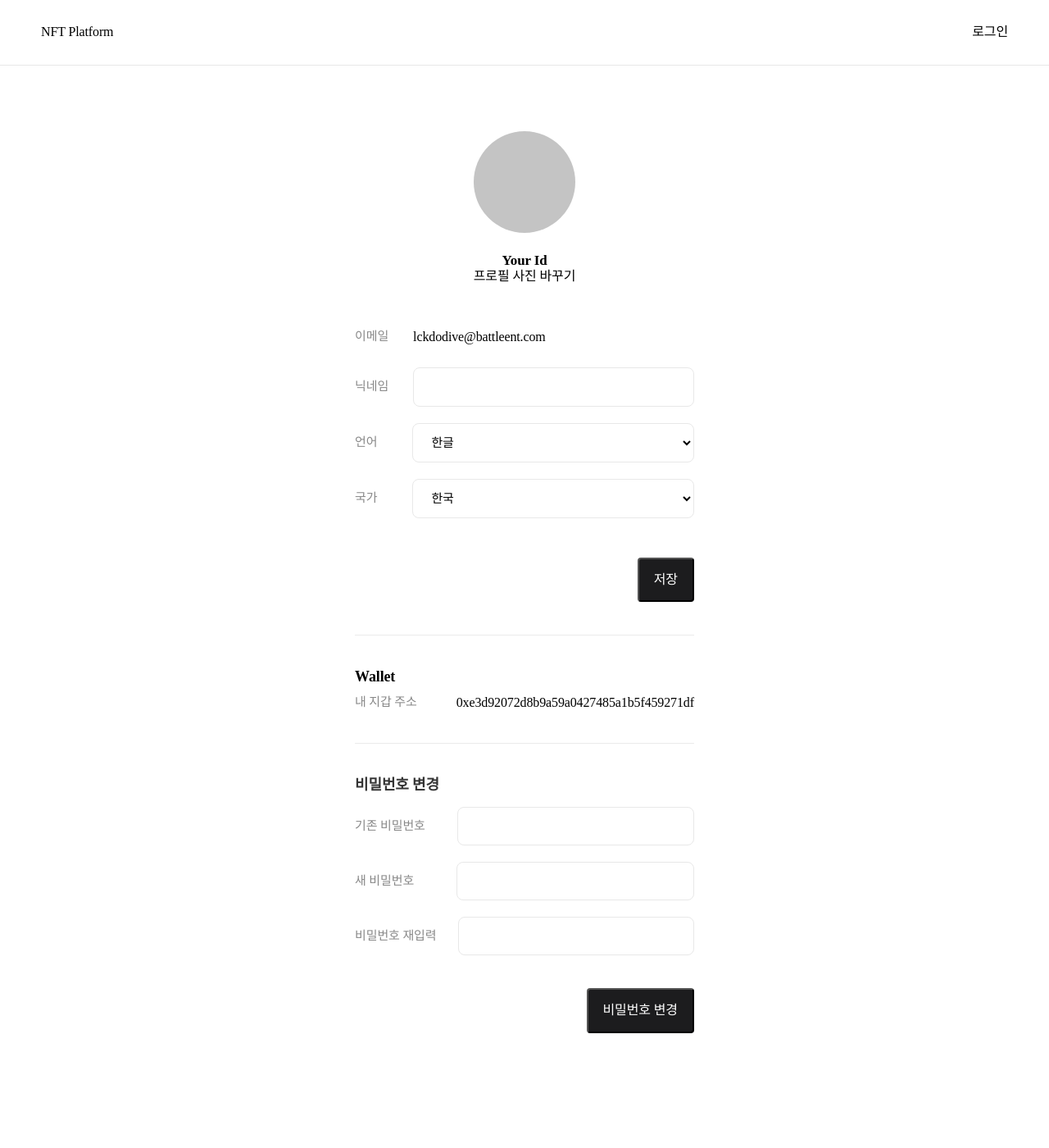
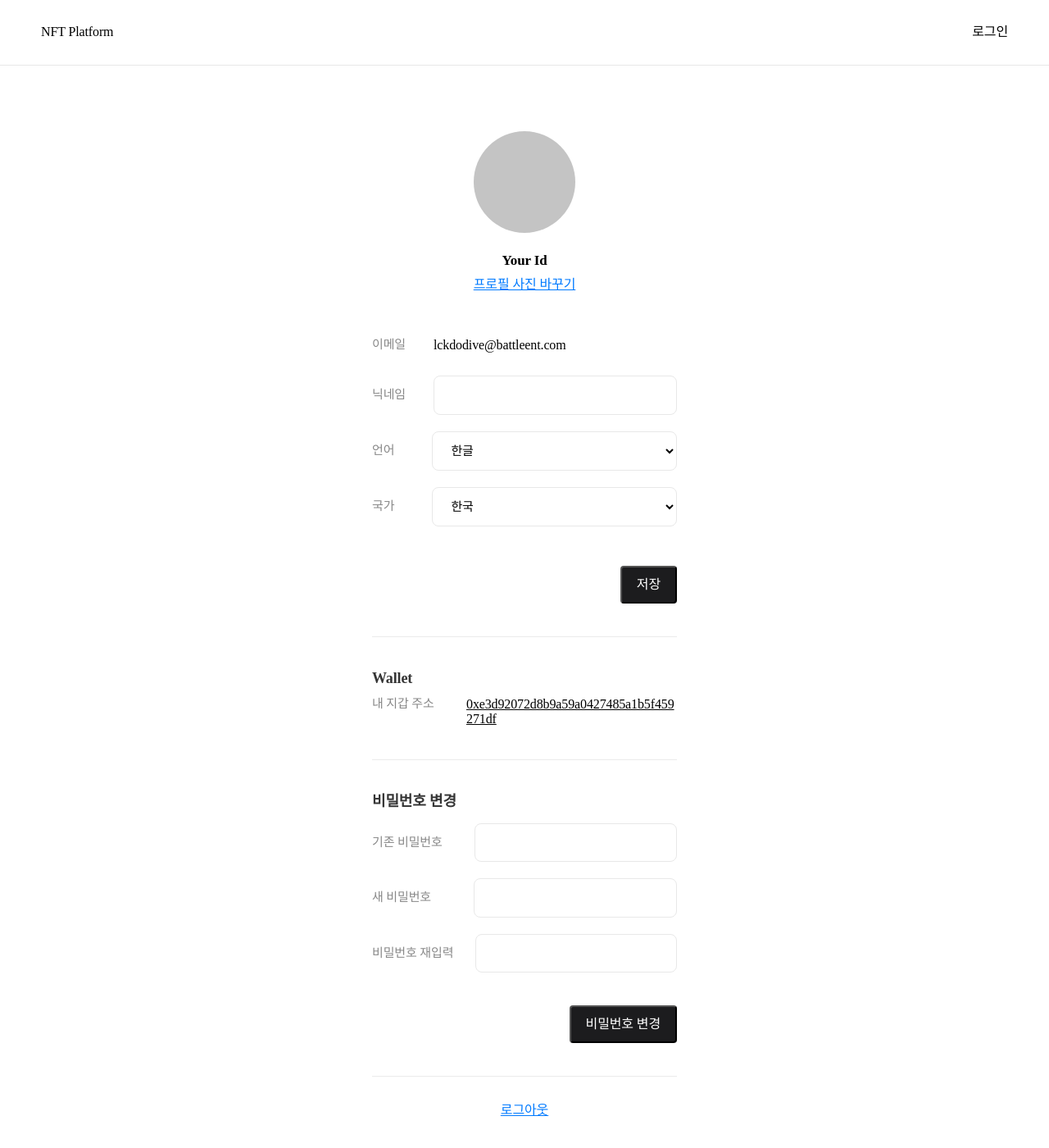
Before and after one commit to battleent/klet-prototype, a Next.js app: page /my in a window 1280 px wide. Shown: the top 1400 px of the page at 82% size. Before the commit the page ends 1300 px from the top, so only its background shows below. Built offline with nearby package versions, Linux system fonts and the light colour scheme; a web font is replaced by a local one.

Commit message:
스타일 추가

```diff
--- a/src/pages/my/index.tsx
+++ b/src/pages/my/index.tsx
@@ -16,24 +16,34 @@ const Profile = styled.div`
   background-color: #c4c4c4;
 `;
 
+const BlueUnderLine = styled.div`
+  color: #007aff;
+  text-decoration: underline #007aff;
+`;
+
 const My: React.FC = () => {
   return (
-    <Wrapper style={{ justifyContent: 'center' }}>
-      <Flex flexDirection="column">
-        <Spacer size={80} />
+    <Wrapper
+      style={{
+        justifyContent: 'center',
+        paddingTop: '80px',
+        paddingBottom: '80px',
+      }}
+    >
+      <Flex flexDirection="column" width={['', '372px']}>
         <Flex flexDirection="column" alignItems="center">
           <Profile />
-          <Text fontSize="17px" fontWeight="600" mt="24px">
+          <Text fontSize="17px" fontWeight="bold" mt="24px" mb="10px">
             Your Id
           </Text>
-          <div>프로필 사진 바꾸기</div>
+          <BlueUnderLine>프로필 사진 바꾸기</BlueUnderLine>
         </Flex>
         <Spacer size={48} />
         <Stack gap={20}>
           <Stack>
             <Flex sx={{ py: '8px' }}>
               <Label>이메일</Label>
-              <Text style={{ flex: 1, marginLeft: '30px' }}>
+              <Text style={{ flex: 1, marginLeft: '34px' }}>
                 lckdodive@battleent.com
               </Text>
             </Flex>
@@ -41,13 +51,13 @@ const My: React.FC = () => {
           <Stack>
             <Flex alignItems="center">
               <Label>닉네임</Label>
-              <Input style={{ flex: 1, marginLeft: '30px' }} />
+              <Input style={{ flex: 1, marginLeft: '34px' }} />
             </Flex>
           </Stack>
           <Stack>
             <Flex alignItems="center">
               <Label>언어</Label>
-              <Select style={{ flex: 1, marginLeft: '43px' }}>
+              <Select style={{ flex: 1, marginLeft: '46px' }}>
                 <option>한글</option>
                 <option>English</option>
                 <option>中國語</option>
@@ -57,7 +67,7 @@ const My: React.FC = () => {
           <Stack>
             <Flex alignItems="center">
               <Label>국가</Label>
-              <Select style={{ flex: 1, marginLeft: '43px' }}>
+              <Select style={{ flex: 1, marginLeft: '46px' }}>
                 <option>한국</option>
                 <option>US</option>
                 <option>CHINA</option>
@@ -70,6 +80,7 @@ const My: React.FC = () => {
               marginLeft: 'auto',
               marginTop: '48px',
               marginBottom: '40px',
+              padding: '12px 18px',
             }}
           >
             저장
@@ -84,15 +95,27 @@ const My: React.FC = () => {
             borderBottom: '1px solid #EBEBEB',
           }}
         >
-          <Text fontWeight="700" fontSize="18px" mb="12px">
+          <Text color="#343434" fontSize="18px" fontWeight="bold" mb="12px">
             Wallet
           </Text>
           <Flex>
-            <Label style={{ marginRight: '48px' }}>내 지갑 주소</Label>
-            <Text>0xe3d92072d8b9a59a0427485a1b5f459271df</Text>
+            <Label style={{ marginRight: '48px', whiteSpace: 'nowrap' }}>
+              내 지갑 주소
+            </Label>
+            <Text
+              style={{ wordBreak: 'break-all', textDecoration: 'underline' }}
+            >
+              0xe3d92072d8b9a59a0427485a1b5f459271df
+            </Text>
           </Flex>
         </Flex>
-        <Flex flexDirection="column" py="40px">
+        <Flex
+          flexDirection="column"
+          py="40px"
+          sx={{
+            borderBottom: '1px solid #EBEBEB',
+          }}
+        >
           <Text color="#343434" fontSize="18px" fontWeight="bold">
             비밀번호 변경
           </Text>
@@ -128,8 +151,13 @@ const My: React.FC = () => {
           </Stack>
           <Spacer size={40} />
           <Flex justifyContent="flex-end">
-            <Button type="submit">비밀번호 변경</Button>
+            <Button type="submit" style={{ padding: '12px 18px' }}>
+              비밀번호 변경
+            </Button>
           </Flex>
+        </Flex>
+        <Flex justifyContent="center" mt="32px">
+          <BlueUnderLine>로그아웃</BlueUnderLine>
         </Flex>
       </Flex>
     </Wrapper>
```
